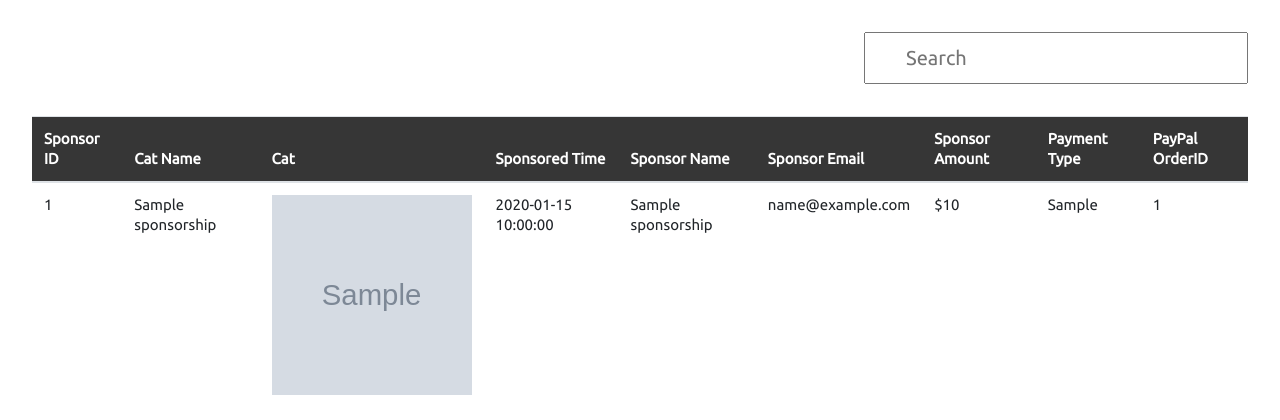
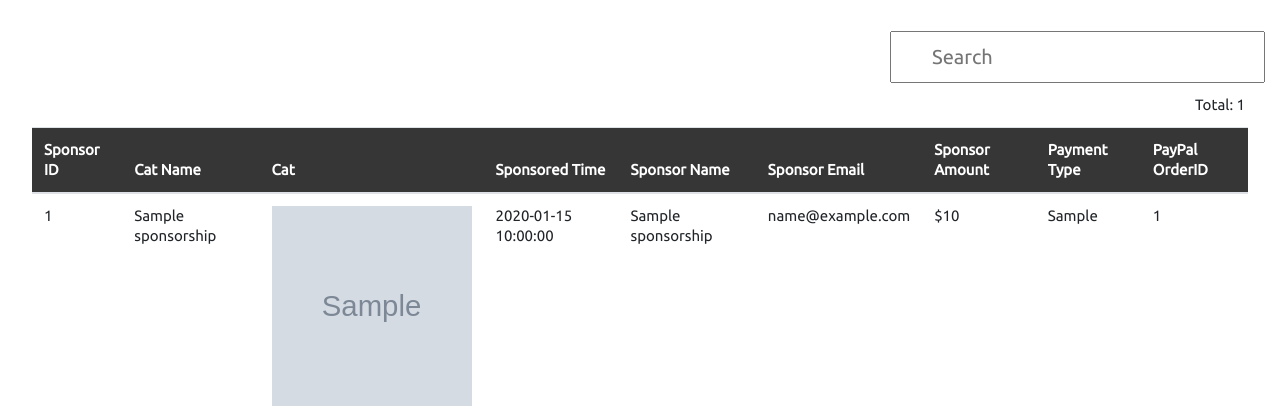
Before and after one commit to amberheilman/sponsor-cat, a Flask app: page /index in a window 1280 px wide. Shown: the part 60-480 px from the top of the page. Run offline with Flask 2, Linux system fonts and the light colour scheme; a user stored in the database is signed in; grey boxes marked "Sample" are stand-in pictures; a database or web service that is not in the repository returns one stand-in record (values such as "Sample title"); parts of the project's set-up code (start-up, migrations or seed data) failed here and were passed over; some libraries are stand-ins or nearby versions.

Commit message:
add search total to index

```diff
--- a/static/index.css
+++ b/static/index.css
@@ -38,14 +38,28 @@ img {
 }
 .table-container {
 }
+.container {
+    margin: 0;
+    min-width: 100%;
+    display: flex;
+    flex-direction: column;
+}
+.search-container {
+    width: 100%;
+    display: flex;
+    flex-direction: column;
+    align-items: flex-end;
+}
+.search-container span {
+    padding: 12px 20px 12px 40px;
+}
 thead {
     background-color: #363636;
     color: white;
 }
 .search {
-    margin: 2.5%;
+    margin-top: 2.5%;
     padding: 12px 20px 12px 40px;
-    float: right;
     width: 30%;
     font-size: 20px;
 }
--- a/templates/index.html
+++ b/templates/index.html
@@ -17,11 +17,13 @@
     <script src="https://stackpath.bootstrapcdn.com/bootstrap/4.3.1/js/bootstrap.min.js" integrity="sha384-JjSmVgyd0p3pXB1rRibZUAYoIIy6OrQ6VrjIEaFf/nJGzIxFDsf4x0xIM+B07jRM" crossorigin="anonymous"></script>
     <script>
     function search() {
-        let input, filter, table, tr, td, th, i, x, txtValue, match;
+        let input, filter, table, tr, td, th, i, x, txtValue, match, cat_total, total;
         input = document.getElementById("search");
         filter = input.value.toUpperCase();
         table = document.getElementById("sponsorTable");
         tr = table.getElementsByTagName("tr");
+        cat_total = document.getElementById("cat-total");
+        total = 0;
 
         for (i = 1; i < tr.length; i++) { // for each row
             td = tr[i].getElementsByTagName("td");
@@ -36,7 +38,9 @@
                 }
             }
             if (match) {
+                total++;
                 tr[i].style.display = "";
+                cat_total.innerText = 'Total: ' + total;
             } else {
                 tr[i].style.display = "none";
             }
@@ -64,8 +68,15 @@
         </ul>
       </div>
     </nav>
-  <input type="text" id="search" class="search" onkeyup="search()" placeholder="Search">
-  <div class="table-container">
+    <div class="container">
+      <div class="search-container">
+          <input type="text" id="search" class="search" onkeyup="search()" placeholder="Search">
+          {% if cats %}
+              <span id="cat-total">Total: {{ cats|length }} </span>
+          {% endif %}
+      </div>
+    </div>
+    <div class="table-container">
     <table id="sponsorTable" class="table">
       <thead>
         <tr>
```
